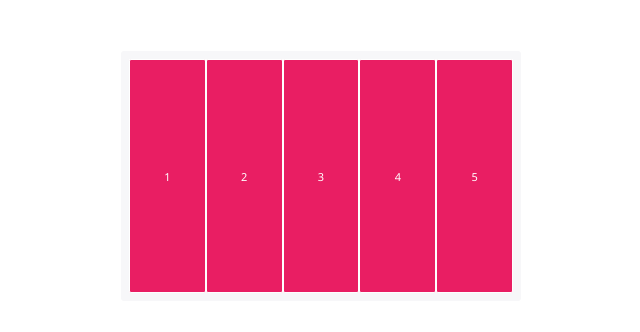
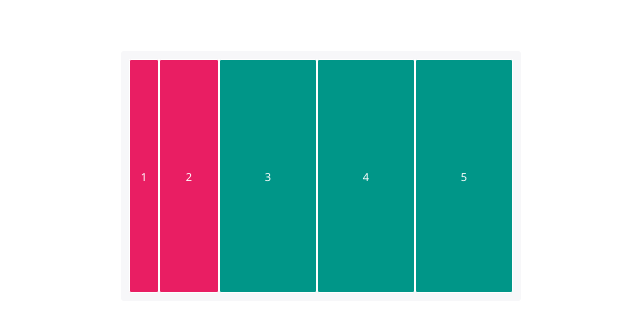
Before and after one commit to syntaxorange/cssgrid, a plain HTML site: page index.html in a window 1280 px wide. Shown: the part 224-556 px from the top of the page, without its empty margins (319-959 px from the left). Drawn offline with Linux system fonts and the light colour scheme.

Commit message:
implicit grid: fixed and auto columns flow

```diff
--- a/style.css
+++ b/style.css
@@ -18,7 +18,9 @@ body {
 
 .grid {
   display: grid;
+  grid-template-columns: 30px 60px;
   grid-auto-flow: column;
+  grid-auto-columns: 1fr;
   height: 100%;
 }
 
@@ -34,3 +36,15 @@ body {
   border-radius: 2px;
   background-color: #e91e63;
 }
+
+.grid-item-three {
+  background-color: #009688;
+}
+
+.grid-item-four {
+  background-color: #009688;
+}
+
+.grid-item-five {
+  background-color: #009688;
+}
```
